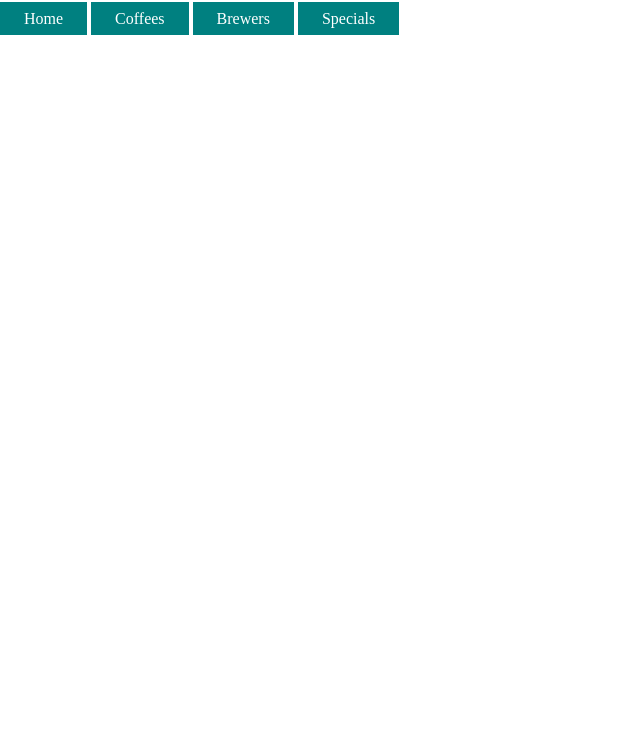
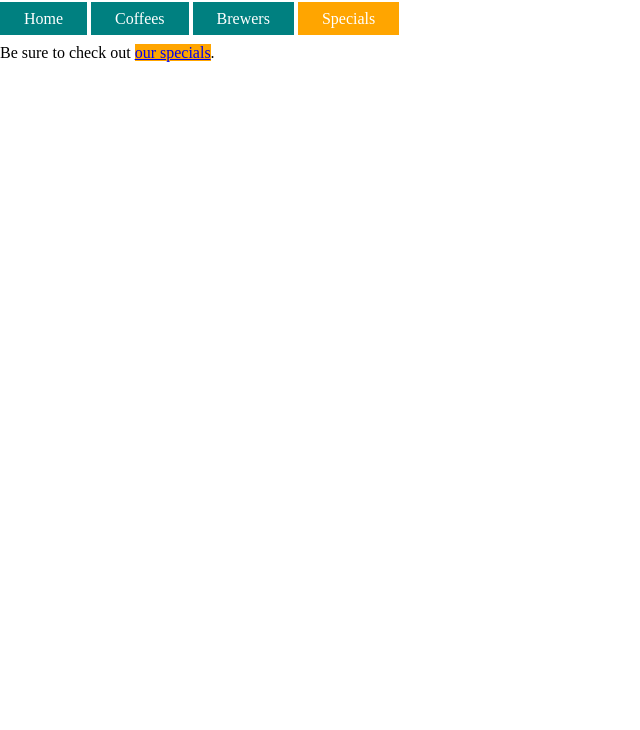
Before and after one commit to EnkiEnki77/css-in-depth, a plain HTML site: page index.html in a window 1280 px wide. Shown: the part 70-800 px from the top of the page, without its empty margins (0-640 px from the left). Drawn offline with Linux system fonts and the light colour scheme.

Commit message:
Learned about the main solutions to a declaration conflict involving specificity and source order

```diff
--- a/index.html
+++ b/index.html
@@ -18,5 +18,11 @@
         </ul>
         </nav>
     </header>
+    <main>
+        <p>
+        Be sure to check out
+        <a href="/specials" class="featured">our specials</a>.
+        </p>
+    </main>
 </body>
 </html>
--- a/style.css
+++ b/style.css
@@ -32,17 +32,25 @@ h1 {
 }
 
 /* Overrides user-agent styles */
-#main-nav {
+.nav {
   padding: 0;
   list-style: none;
 }
 
-#main-nav li {
+.nav li {
   display: inline-block;
   cursor: pointer;
 }
 
-#main-nav a {
+/* #main-nav a {
+  text-decoration: none;
+  color: white;
+  padding: 0.5em 1.5em;
+  background-color: teal;
+} */
+
+/* lowered specificity (option 3) */
+.nav a {
   text-decoration: none;
   color: white;
   padding: 0.5em 1.5em;
@@ -53,6 +61,48 @@ h1 {
 /* Any number of ID's overrides any number of classes which overrides any number of type selectors */
 /* pseudo-classes and attribute selectors have the same specificiy as classe. pseudo elements have the same as
    type selectors. universal selector and combinators (+, >, ~) have no specificity.  */
-.featured {
+
+/* .featured {
+  background-color: orange;
+} */
+
+/* When you run into declaration conflicts due to specificity like above, you have a few options to solve it. */
+
+/* Option 1: use !important to make the declaration a higher priority origin. */
+/* This is a bad solution, because if you start using !important everywhere, what happens if you need to override something
+   that already has it? When two declarations origins match youre back to relying on specificity. */
+
+/* .featured {
+  background-color: orange !important;
+} */
+
+/* Option 2: make the selector you want to win more specific. This is better, but as our styles get more complex well start
+   having running into this issue of having to make our selectors more and more complex for them to be able to win out. */
+
+/* #main-nav .featured {
+  background-color: orange;
+} */
+
+/* Option 3: even better would to try to just lower the specificity of the selector you dont want to win before increasing
+   the specificity of the one you do. That way you only have to increase the new one as minimally as possible. */
+/* In larger projects specificity becomes a sort of arms race. It's best to keep specificity as low as is practical so
+   So that when you need to override something later your options are open.  */
+
+/* .nav .featured {
+  background-color: orange;
+} */
+
+/* Option 4: make the specificity the same so you can utilize source order. This solves the specificity arms race problem
+   But now, if we want to use the featured class on a tags elsewhere on the page they'll come out only partially styeld.
+   Be careful about getting too general with selectors. Youll end up needing styles to support them elsewhere on the page*/
+
+/* This is a compound selector. It says "match a tags with a featured class" */
+a.featured {
   background-color: orange;
 }
+
+/* Overrall, if youll be reusing a class across the page option 4 is best, along with some additional styles to support it
+   where it's used. Otherwise, option 3 is best. */
+
+/* There are two common rules of thumb when working with the cascade. Don't use ID's and dont use !important. These both
+   make things difficult to override. */
```
